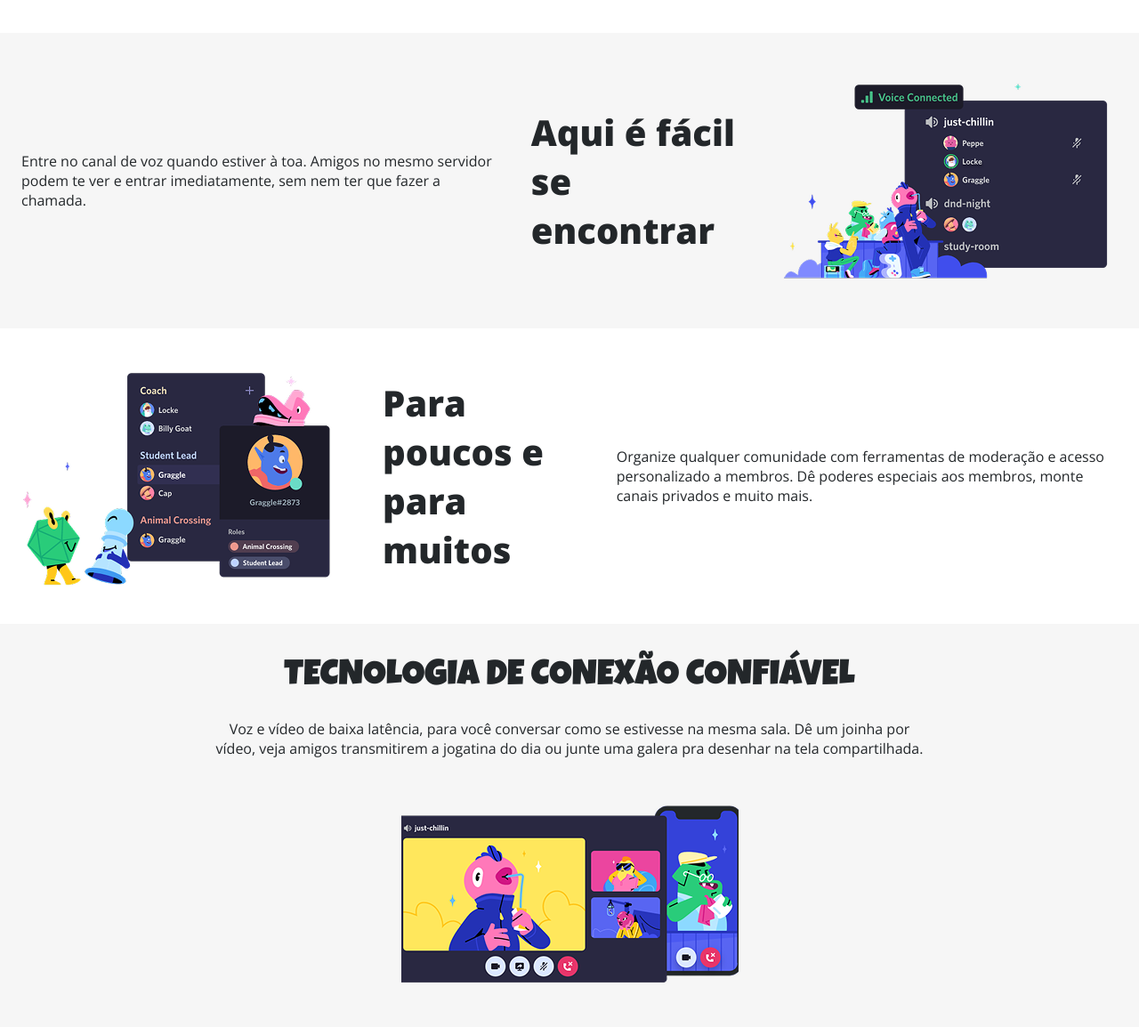
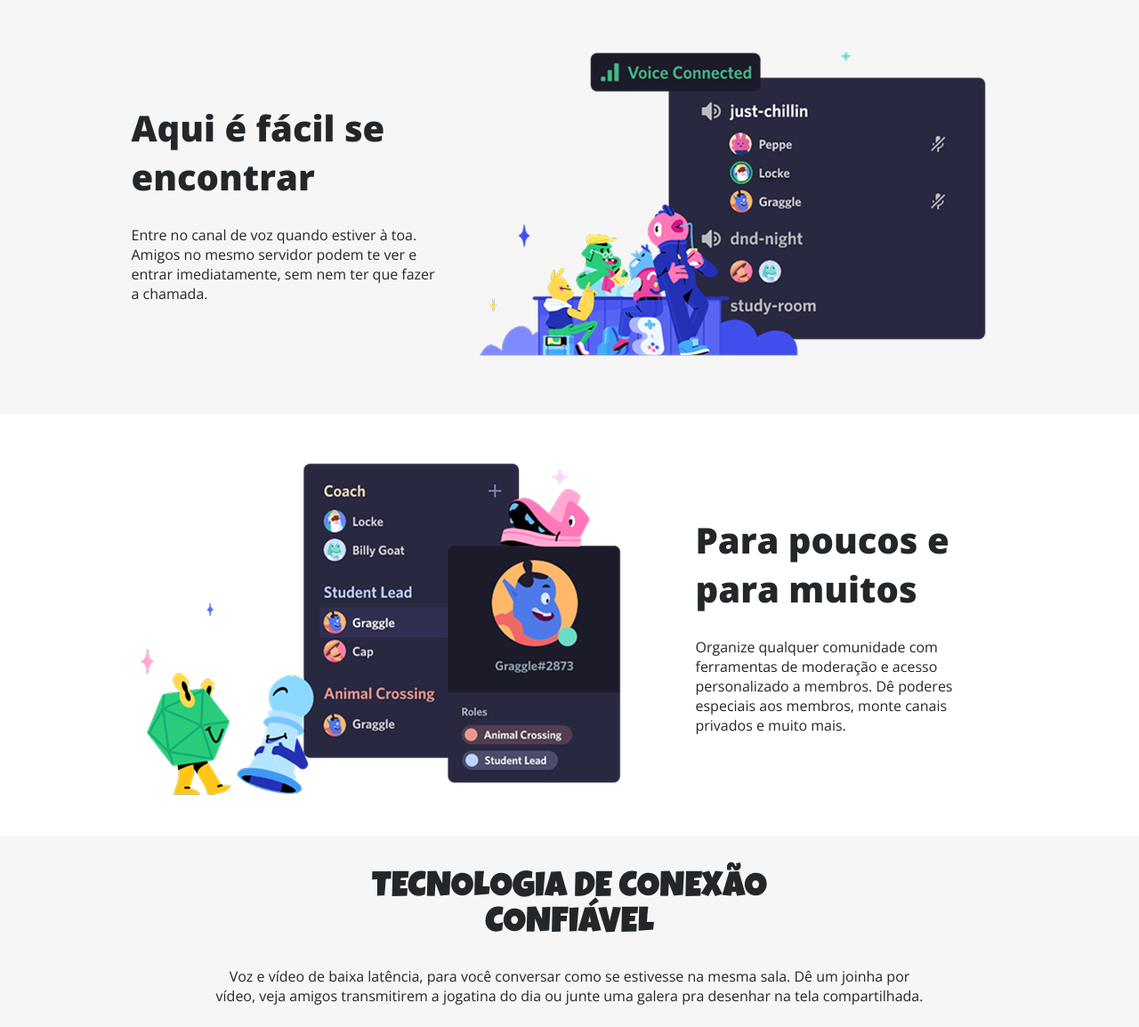
Before and after one commit to FabioLiriodev/responsive-discord-clone, a plain HTML site: page index.html in a window 1280 px wide. Shown: the part 941-2095 px from the top of the page at 89% size. Drawn offline with nearby package versions, Linux system fonts and the light colour scheme.

Commit message:
update: index.html file

```diff
--- a/index.html
+++ b/index.html
@@ -11,7 +11,7 @@
     <header>
         <div class="header-container">
             <div class="header-text">
-                <h1 class="main-title">Imagine um<br>lugar...</h1>
+                <h1 class="main-title">Imagine um <br>lugar...</h1>
                 <p class="text">…onde você possa pertencer a um clube escolar, um grupo de gamers, ou uma comunidade artística mundial. Onde você e alguns amigos possam passar um tempo juntos. Um lugar que torna fácil conversar todos os dias e socializar com mais frequência.</p>
             </div>
             <div class="header-buttons">
@@ -24,40 +24,46 @@
     <main>
         <section class="section-01">
             <div class="section-01-container">
-                <img src="./assets/img/first-image-mobile.png" alt="first image mobile version">
-                <h2 class="subtitle">Crie um espaço controlado<br> por convite onde você se<br> sinta em casa</h2>
-                <p class="text">Os servidores Discord são organizados em canais com assuntos para vocês colaborarem, compartilharem ou simplesmente falarem do dia sem entupir um chat geral.</p>
+                <img srcset="assets/img/first-image-mobile.png 379w, assets/img/first-image-desktop.png 607w" sizes="(max-width: 1279px) 379px, 607px" src="./assets/img/first-image-desktop.png" alt="first image">
+                <div class="section-01-text">
+                    <h2 class="subtitle">Crie um espaço controlado<br> por convite onde você se<br> sinta em casa</h2>
+                    <p class="text">Os servidores Discord são organizados em canais com assuntos para vocês colaborarem, compartilharem ou simplesmente falarem do dia sem entupir um chat geral.</p>
+                </div>
             </div>
         </section>
 
         <section class="section-02">
             <div class="section-02-container">
-                <img src="./assets/img/second-image-mobile.png" alt="second image mobile version">
-                <h2 class="subtitle">Aqui é fácil se encontrar</h2>
-                <p class="text">Entre no canal de voz quando estiver à toa. Amigos no mesmo servidor podem te ver e entrar imediatamente, sem nem ter que fazer a chamada.</p>
+                <img srcset="assets/img/second-image-mobile.png 379w, assets/img/second-image-desktop.png 607w" sizes="(max-width: 1279px) 379px, 607px" src="./assets/img/second-image-desktop.png" alt="second image">
+                <div class="section-02-text">
+                    <h2 class="subtitle">Aqui é fácil se encontrar</h2>
+                    <p class="text">Entre no canal de voz quando estiver à toa.<br> Amigos no mesmo servidor podem te ver e entrar imediatamente, sem nem ter que fazer a chamada.</p>
+                </div>
             </div>
         </section>
 
         <section class="section-03">
             <div class="section-03-container">
-                <img src="./assets/img/third-image-mobile.png" alt="third image mobile version">
-                <h2 class="subtitle">Para poucos e para muitos</h2>
-                <p class="text">Organize qualquer comunidade com ferramentas de moderação e acesso personalizado a membros. Dê poderes especiais aos membros, monte canais privados e muito mais.</p>
+                <img srcset="assets/img/third-image-mobile.png 379w, assets/img/third-image-desktop.png 607w" sizes="(max-width: 1279px) 379px, 607px" src="./assets/img/third-image-desktop.png" alt="third image">
+                <div class="section-03-text">
+                    <h2 class="subtitle">Para poucos e para muitos</h2>
+                    <p class="text">Organize qualquer comunidade com ferramentas de moderação e acesso personalizado a<br> membros. Dê poderes especiais aos membros, monte canais privados e muito mais.</p>
+                </div>
             </div>
         </section>
 
         <section class="section-04">
             <div class="section-04-container">
-                <h2 class="title">TECNOLOGIA DE CONEXÃO CONFIÁVEL</h2>
+                <h2 class="title">TECNOLOGIA DE CONEXÃO <br>CONFIÁVEL</h2>
                 <p class="text">Voz e vídeo de baixa latência, para você conversar como se estivesse na mesma sala. Dê um joinha por vídeo, veja amigos transmitirem a jogatina do dia ou junte uma galera pra desenhar na tela compartilhada.</p>
-                <img src="./assets/img/forth-image-mobile.png" alt="forth image mobile version">
+                <img srcset="assets/img/forth-image-mobile.png 379w, assets/img/forth-image-desktop.png 607w" sizes="(max-width: 1279px) 379px, 607px" src="./assets/img/forth-image-desktop.png" alt="forth image">
             </div>
         </section>
 
     </main>
 
     <footer>
-        <img src="./assets/img/logo-discord.png" alt="discord logo mobile version">
+        <img srcset="assets/img/logo-discord-mobile.png 379w, assets/img/logo-discord-desktop.png 607w" sizes="(max-width: 1279px) 379px, 607px" src="./assets/img/logo-discord-desktop.png" alt="Discord Logo">
     </footer>
 
 </body>
```
